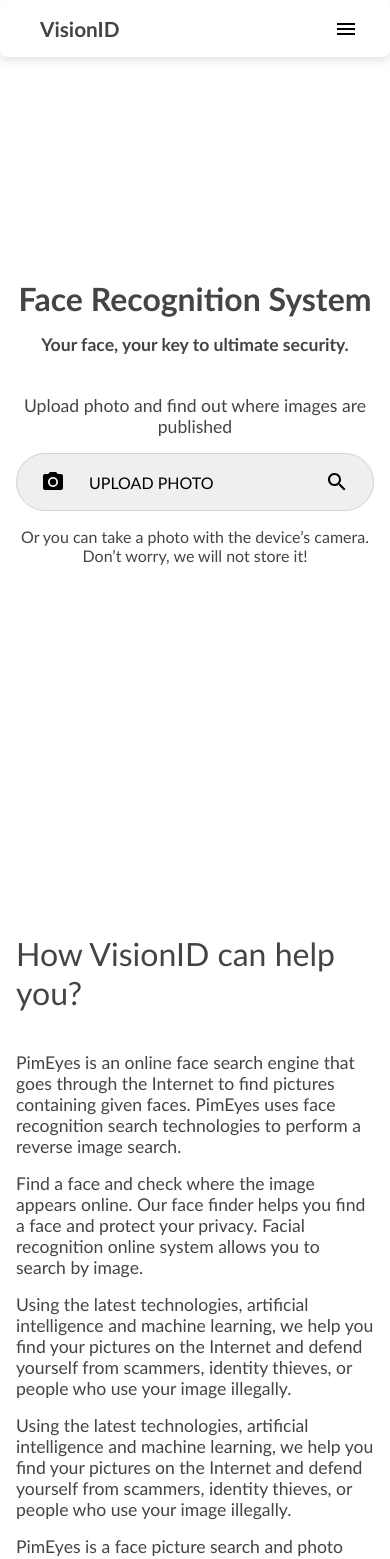
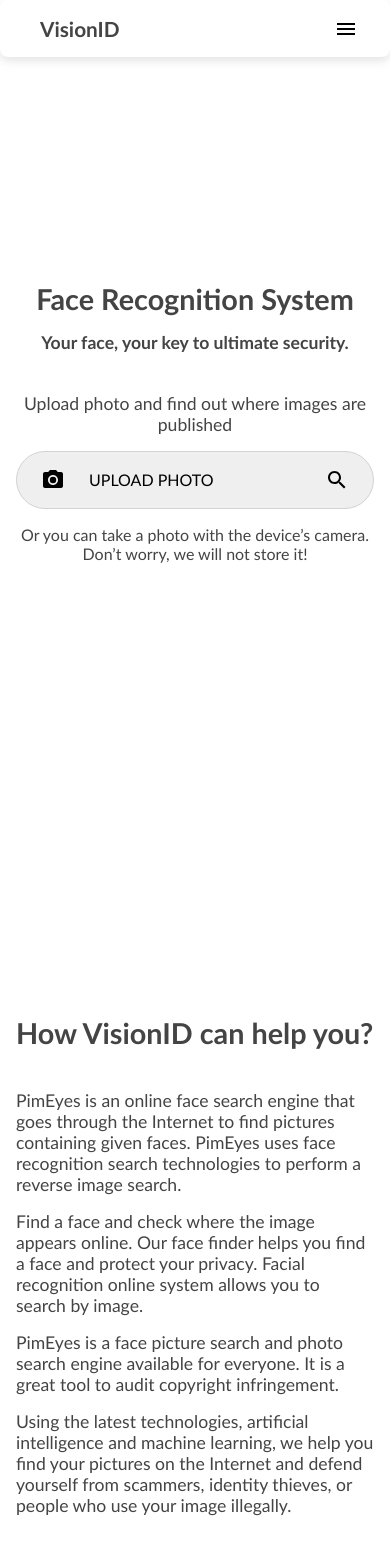
Before and after one commit to priyanshu16095/vision-id, a React (Vite) app: page / in a window 390 px wide. Shown: the top 1559 px of the page. Built offline with nearby package versions, Linux system fonts and the light colour scheme.

Commit message:
another try to fix font issue

```diff
--- a/src/components/Home.jsx
+++ b/src/components/Home.jsx
@@ -45,13 +45,12 @@
 function Help() {
     return (
         <div className='help flex-v gap-lg'>
-            <p className="font-lg">How VisionID can help you?</p>
+            <p className="font-lg bold">How VisionID can help you?</p>
             <div className="help__text font flex-v gap">
                 <p>PimEyes is an online face search engine that goes through the Internet to find pictures containing given faces. PimEyes uses face recognition search technologies to perform a reverse image search.</p>
                 <p>Find a face and check where the image appears online. Our face finder helps you find a face and protect your privacy. Facial recognition online system allows you to search by image.</p>
+                <p>PimEyes is a face picture search and photo search engine available for everyone. It is a great tool to audit copyright infringement.</p>
                 <p>Using the latest technologies, artificial intelligence and machine learning, we help you find your pictures on the Internet and defend yourself from scammers, identity thieves, or people who use your image illegally.</p>
-                <p>Using the latest technologies, artificial intelligence and machine learning, we help you find your pictures on the Internet and defend yourself from scammers, identity thieves, or people who use your image illegally.</p>
-                <p>PimEyes is a face picture search and photo search engine available for everyone. It is a great tool to audit copyright infringement.</p>
             </div>
         </div>
     )
--- a/src/index.css
+++ b/src/index.css
@@ -120,6 +120,6 @@
 
 @media (max-width: 900px) {
   .font-lg {
-    font-size: 2rem;
+    font-size: 1.8rem;
   }
 }
```
